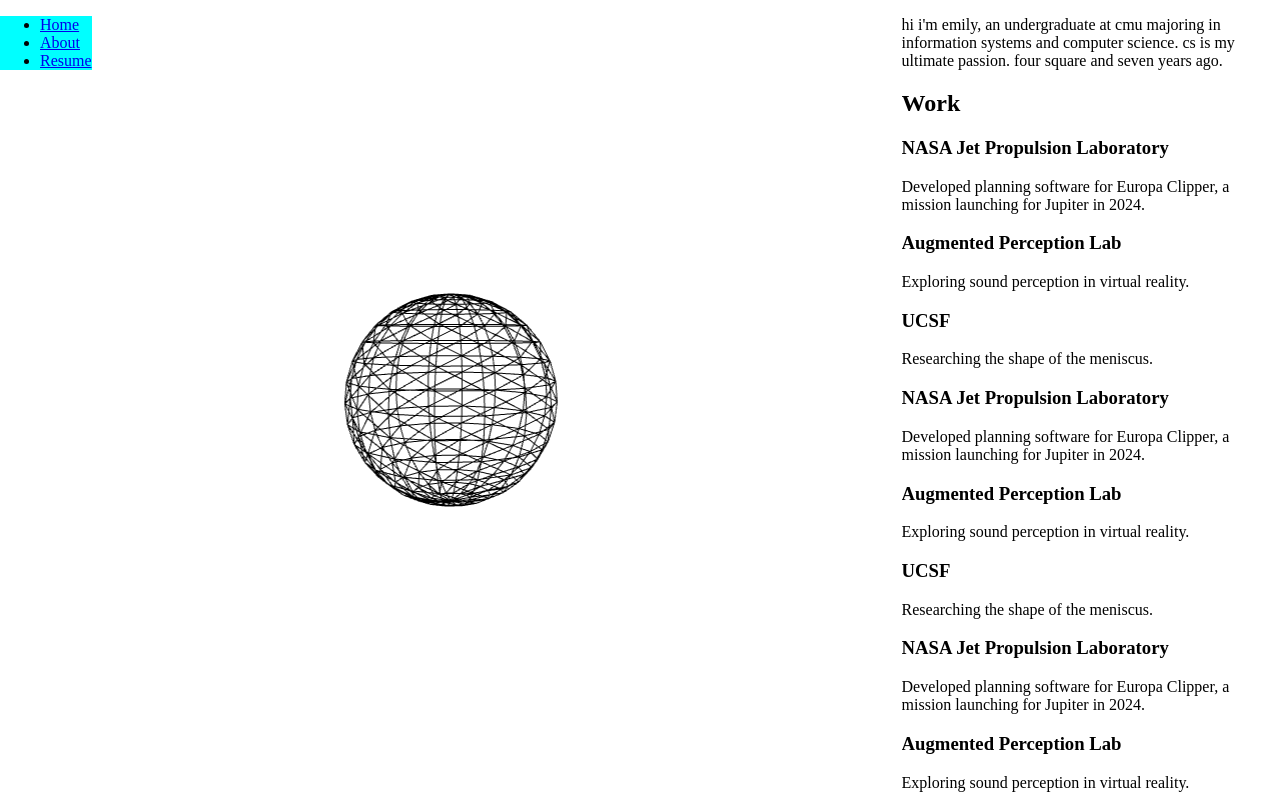
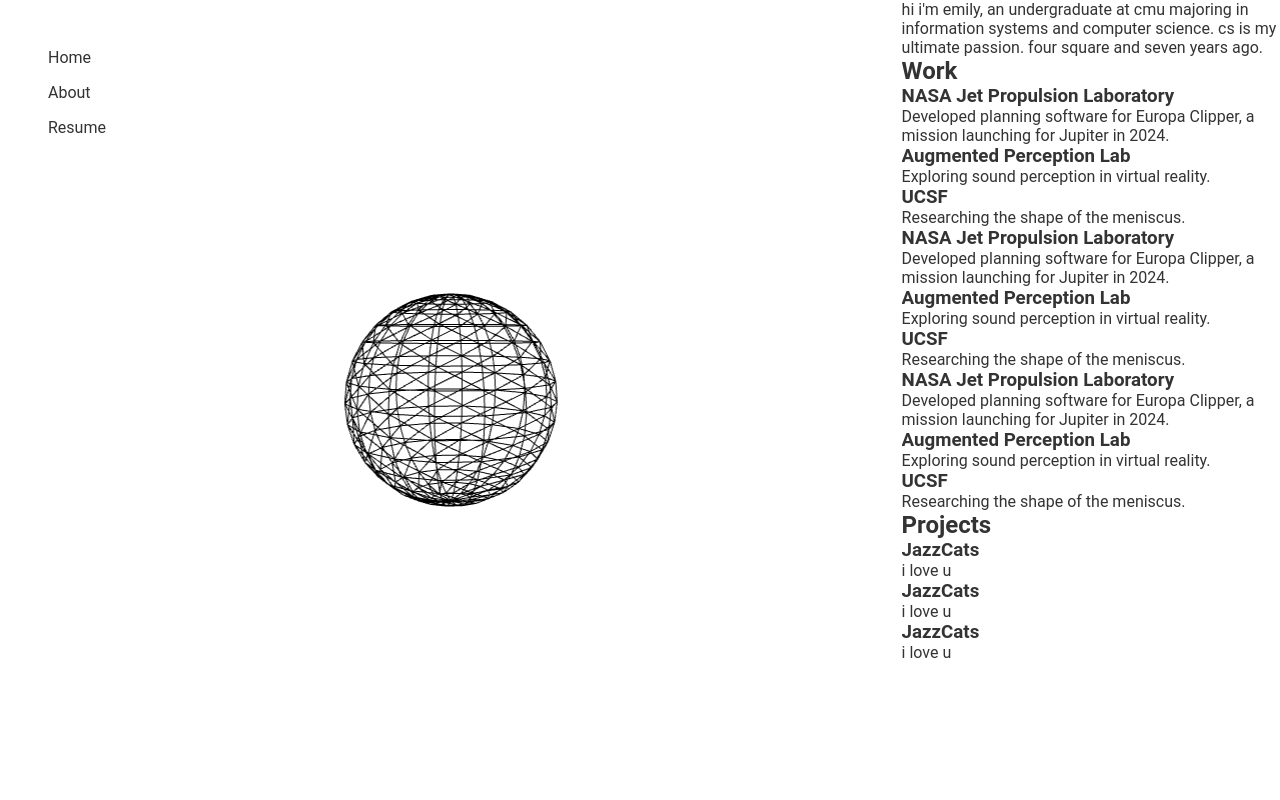
Before and after one commit to emiilyxie/emilyfmv3, a Next.js app: page / in a window 1280 px wide. Built offline with nearby package versions, Linux system fonts and the light colour scheme.

Commit message:
added navbar styling

```diff
--- a/app/globals.css
+++ b/app/globals.css
@@ -1,5 +1,29 @@
-html, body {
+:root {
+  --primary: #333;
+  --secondary: #ffffff;
+}
+
+* {
   margin: 0;
   padding: 0;
+}
+
+html, body {
   height: 100%;
 }
+
+body {
+  font-family: 'Roboto', sans-serif;
+  font-size: 16px;
+  color: var(--primary)
+}
+
+li {
+  list-style-type: none;
+}
+
+a {
+  text-decoration: none;
+  color: var(--primary);
+
+}
--- a/components/navbar.module.css
+++ b/components/navbar.module.css
@@ -1,5 +1,10 @@
-.navbar {
+.navContainer {
   position: absolute;
-  background-color: aqua;
   z-index: 1000;
+  margin-left: 3em;
+  margin-top: 3em;
 }
+
+.navItem {
+  margin-bottom: 1em;
+}
--- a/components/navbar.tsx
+++ b/components/navbar.tsx
@@ -3,14 +3,14 @@ import styles from './navbar.module.css'
 
 export default function Navbar() {
   return (
-    <ul className={styles.navbar}>
-      <li>
+    <ul className={styles.navContainer}>
+      <li className={styles.navItem}>
         <Link href="/">Home</Link>
       </li>
-      <li>
+      <li className={styles.navItem}>
         <Link href="/about">About</Link>
       </li>
-      <li>
+      <li className={styles.navItem}>
         <Link href="/resume">Resume</Link>
       </li>
     </ul>
```
